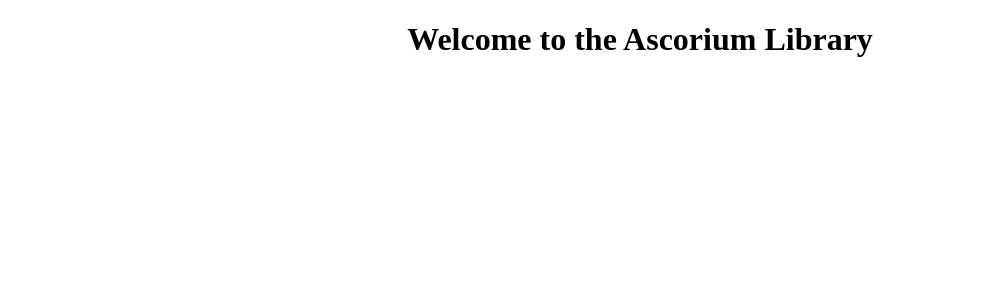
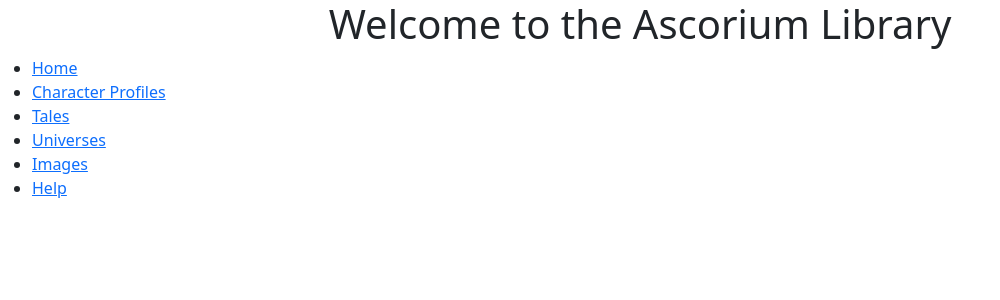
Before and after one commit to Firextra/Story_Database, a Django app: page / in a window 1280 px wide. Shown: the top 300 px of the page, without its empty margins (0-1000 px from the left). Run offline with Django 5.2, Linux system fonts and the light colour scheme.

Commit message:
Initial commit

```diff
--- a/Story_Database/templates/index.html
+++ b/Story_Database/templates/index.html
@@ -3,10 +3,18 @@
 <head>
     <meta charset="UTF-8">
     <title>Ascorium Library</title>
+    <link href="https://cdn.jsdelivr.net/npm/bootstrap@5.3.3/dist/css/bootstrap.min.css" rel="stylesheet">
 </head>
 <body>
 <h1 style="text-align:center">Welcome to the Ascorium Library</h1>
-
+<ul>
+    <li><a class="active" href="{% url 'home' %}">Home</a></li>
+    <li><a href="#characters">Character Profiles</a></li>
+    <li><a href="#tales">Tales</a></li>
+    <li><a href="#Universes">Universes</a></li>
+    <li><a href="#images">Images</a></li>
+    <li><a href="#help">Help</a></li>
+  </ul>
 </body>
 
 </html>
--- a/Story_Database/views.py
+++ b/Story_Database/views.py
@@ -2,4 +2,4 @@ from django.shortcuts import render
 
 
 def home(request):
-       return render(request, template_name="index.html")
+       return render(request, "index.html")
```
